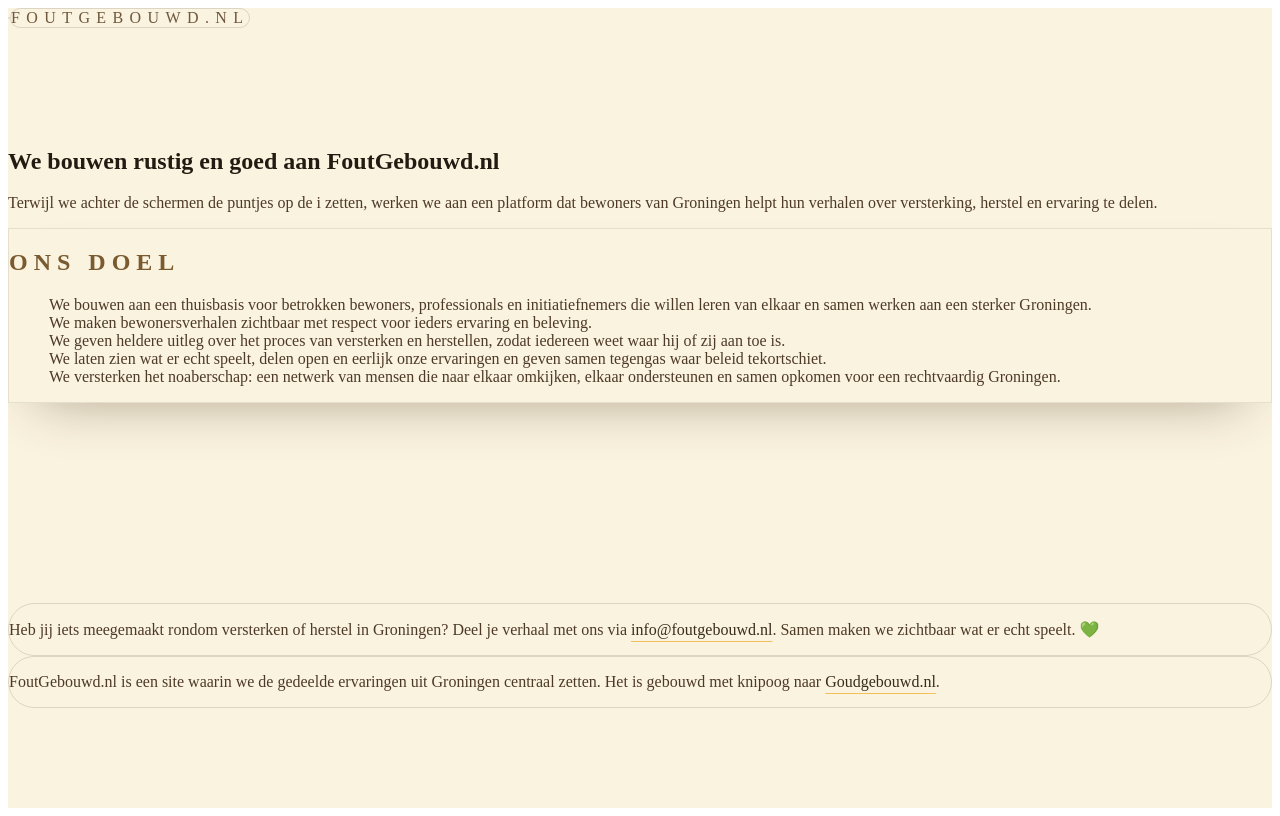
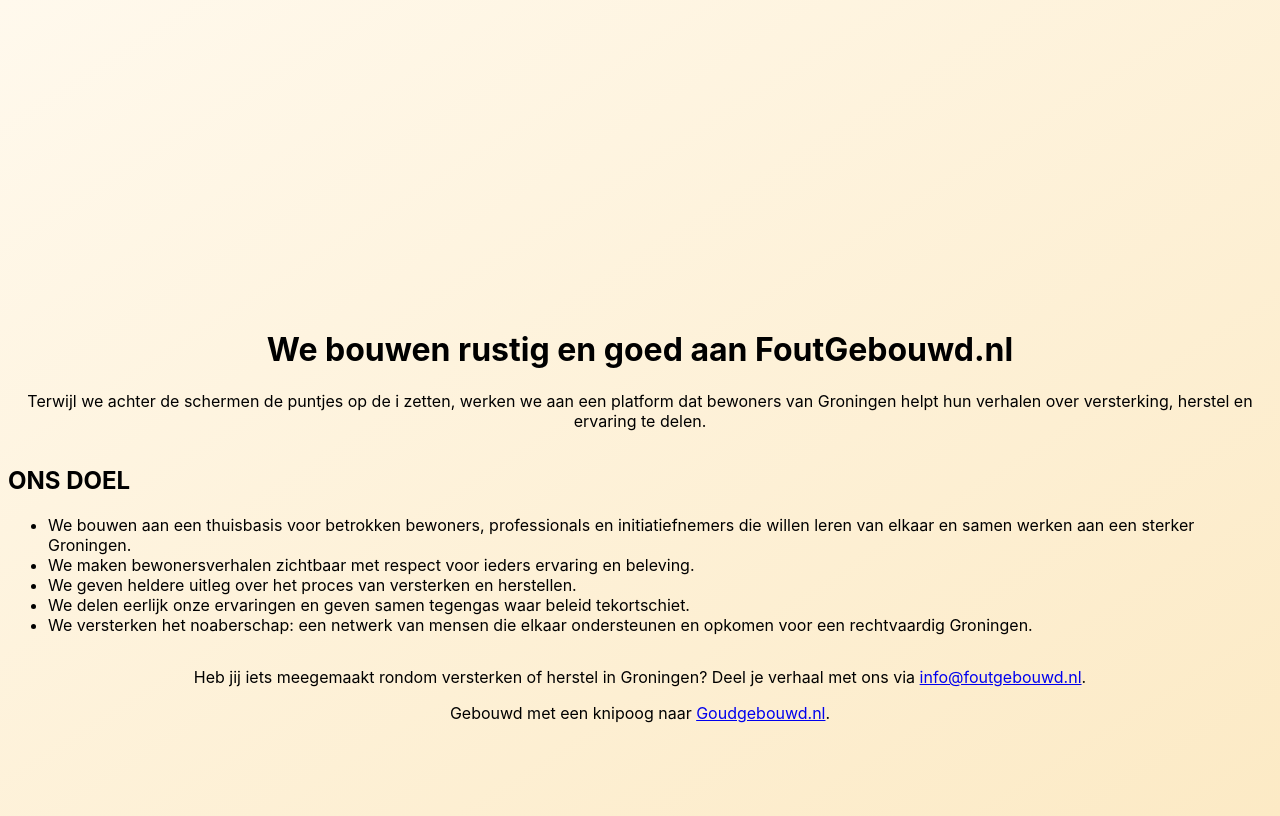
Before and after one commit to serviceteam-daarom/testwebsite, a React (Vite) app: page / in a window 1280 px wide. Built offline with nearby package versions, Linux system fonts and the light colour scheme.

Commit message:
Create animated coming soon landing page

```diff
--- a/src/App.tsx
+++ b/src/App.tsx
@@ -1,91 +1,54 @@
-import logo from './assets/foutgebouwd-logo.svg';
-
-const goalPoints = [
+const goals = [
   'We bouwen aan een thuisbasis voor betrokken bewoners, professionals en initiatiefnemers die willen leren van elkaar en samen werken aan een sterker Groningen.',
   'We maken bewonersverhalen zichtbaar met respect voor ieders ervaring en beleving.',
-  'We geven heldere uitleg over het proces van versterken en herstellen, zodat iedereen weet waar hij of zij aan toe is.',
-  'We laten zien wat er echt speelt, delen open en eerlijk onze ervaringen en geven samen tegengas waar beleid tekortschiet.',
-  'We versterken het noaberschap: een netwerk van mensen die naar elkaar omkijken, elkaar ondersteunen en samen opkomen voor een rechtvaardig Groningen.',
+  'We geven heldere uitleg over het proces van versterken en herstellen.',
+  'We delen eerlijk onze ervaringen en geven samen tegengas waar beleid tekortschiet.',
+  'We versterken het noaberschap: een netwerk van mensen die elkaar ondersteunen en opkomen voor een rechtvaardig Groningen.',
 ];
 
 function App() {
   return (
-    <main className="relative min-h-screen overflow-hidden bg-[#faf3e0] text-[#231b11]">
-      <div aria-hidden className="pointer-events-none absolute inset-0 overflow-hidden">
-        <div className="absolute -left-36 -top-32 h-80 w-80 rounded-full bg-[#f9da7d] blur-3xl" />
-        <div className="absolute right-[-10%] top-1/3 h-[420px] w-[420px] rounded-full bg-[#f5c154]/60 blur-3xl" />
-        <div className="absolute inset-x-0 bottom-0 h-72 bg-gradient-to-t from-[#f0d18d]/40 to-transparent" />
-        <div className="absolute inset-x-0 top-0 h-36 bg-gradient-to-b from-white/60 to-transparent" />
+    <main className="flex min-h-screen flex-col items-center justify-center gap-10 p-6 text-neutral-800">
+      <div className="fade-in shape-container">
+        <div className="shape blue-half" aria-hidden />
+        <div className="shape green-square" aria-hidden />
+        <div className="shape red-circle" aria-hidden />
       </div>
 
-      <div className="relative z-10 mx-auto flex min-h-screen w-full max-w-6xl flex-col gap-16 px-6 py-10 sm:py-16 md:px-12">
-        <header className="flex flex-col gap-6 sm:flex-row sm:items-center sm:justify-between">
-          <div className="flex items-center gap-4">
-            <span className="flex h-16 w-16 items-center justify-center rounded-full border border-[#3a2b1c]/15 bg-white/70 shadow-md backdrop-blur-sm">
-              <img src={logo} alt="Logo van FoutGebouwd.nl" className="h-10 w-10" />
-            </span>
-            <span className="inline-flex items-center gap-2 rounded-full border border-[#3a2b1c]/15 bg-white/70 px-5 py-2 text-xs font-semibold uppercase tracking-[0.4em] text-[#6f583d] shadow-sm backdrop-blur-sm">
-              FoutGebouwd.nl
-            </span>
-          </div>
+      <header className="fade-in space-y-4 text-center">
+        <h1 className="text-3xl font-bold md:text-5xl">We bouwen rustig en goed aan FoutGebouwd.nl</h1>
+        <p className="text-lg leading-relaxed md:text-xl">
+          Terwijl we achter de schermen de puntjes op de i zetten, werken we aan een platform dat bewoners van Groningen helpt
+          hun verhalen over versterking, herstel en ervaring te delen.
+        </p>
       </header>
 
-        <section className="grid flex-1 gap-16 md:grid-cols-[minmax(0,1.1fr)_minmax(0,0.9fr)]">
-          <div className="flex flex-col justify-center gap-10">
-            <div className="space-y-6">
-              <h1 className="text-4xl font-semibold leading-[1.1] text-[#231b11] sm:text-5xl md:text-6xl">
-                We bouwen rustig en goed aan FoutGebouwd.nl
-              </h1>
-              <p className="max-w-xl text-base leading-relaxed text-[#4d3a26] sm:text-lg">
-                Terwijl we achter de schermen de puntjes op de i zetten, werken we aan een platform dat bewoners van Groningen helpt hun verhalen over versterking, herstel en ervaring te delen.
-              </p>
-            </div>
-
-            <div className="relative overflow-hidden rounded-3xl border border-[#3a2b1c]/10 bg-white/80 p-6 shadow-[0_25px_55px_-30px_rgba(67,47,20,0.45)] backdrop-blur">
-              <div className="absolute right-0 top-0 h-24 w-24 rounded-bl-full bg-[#f7d37e]/60" aria-hidden />
-              <div className="relative space-y-5 text-left text-[#3a2b1c]">
-                <h2 className="text-sm font-semibold uppercase tracking-[0.25em] text-[#7a5a2e]">Ons doel</h2>
-                <ul className="space-y-3 text-sm leading-relaxed text-[#4d3a26] sm:text-base">
-                  {goalPoints.map((point) => (
-                    <li key={point} className="flex items-start gap-3">
-                      <span className="mt-1 inline-flex h-2.5 w-2.5 flex-none rounded-full bg-[#e6b74f]" aria-hidden />
-                      <span>{point}</span>
-                    </li>
+      <section className="fade-in w-full max-w-3xl rounded-2xl bg-white/80 p-8 shadow-md">
+        <h2 className="text-lg font-semibold uppercase tracking-wide text-amber-800">Ons doel</h2>
+        <ul className="mt-4 list-disc space-y-2 pl-5 text-neutral-700">
+          {goals.map((goal) => (
+            <li key={goal}>{goal}</li>
           ))}
         </ul>
-              </div>
-            </div>
-          </div>
+      </section>
 
-          <aside className="flex flex-col justify-center gap-10">
-            <div className="space-y-4 rounded-[32px] border border-[#3a2b1c]/15 bg-white/80 p-8 shadow-[0_35px_80px_-40px_rgba(67,47,20,0.55)] backdrop-blur text-left text-[#3a2b1c]">
-              <p className="text-sm leading-relaxed text-[#4d3a26] sm:text-base">
+      <section className="fade-in space-y-4 text-center">
+        <p className="text-lg">
           Heb jij iets meegemaakt rondom versterken of herstel in Groningen? Deel je verhaal met ons via{' '}
-                <a
-                  href="mailto:info@foutgebouwd.nl"
-                  className="font-semibold text-[#3a2b1c] underline decoration-[#f1c05a] underline-offset-6 transition hover:decoration-[#3a2b1c]"
-                >
+          <a href="mailto:info@foutgebouwd.nl" className="font-semibold text-amber-700 underline hover:text-amber-900">
             info@foutgebouwd.nl
           </a>
-                . Samen maken we zichtbaar wat er echt speelt. 💚
+          .
         </p>
-            </div>
 
-            <div className="rounded-[32px] border border-[#3a2b1c]/15 bg-white/80 p-8 text-left text-sm leading-relaxed text-[#4d3a26] shadow-[0_35px_80px_-40px_rgba(67,47,20,0.55)] backdrop-blur sm:text-base">
-              <p>
-                FoutGebouwd.nl is een site waarin we de gedeelde ervaringen uit Groningen centraal zetten. Het is gebouwd met knipoog naar{' '}
-                <a
-                  href="https://goudgebouwd.nl"
-                  className="font-semibold text-[#3a2b1c] underline decoration-[#f1c05a] underline-offset-6 transition hover:decoration-[#3a2b1c]"
-                >
+        <p className="text-sm text-neutral-600">
+          Gebouwd met een knipoog naar{' '}
+          <a href="https://goudgebouwd.nl" target="_blank" rel="noreferrer" className="text-amber-700 underline hover:text-amber-900">
             Goudgebouwd.nl
           </a>
           .
         </p>
-            </div>
-          </aside>
       </section>
-      </div>
     </main>
   );
 }
--- a/src/styles.css
+++ b/src/styles.css
@@ -2,39 +2,107 @@
 @tailwind components;
 @tailwind utilities;
 
-/* --- Goudgebouwd navigatie --- */
-@layer components {
-  .main-nav.full-width {
-    position: fixed;
-    top: 0;
-    left: 0;
-    right: 0;
-    z-index: 10;
-    display: flex;
-    justify-content: space-between;
-    align-items: center;
-    background-color: #f2f4ef;
-    padding: 1rem 2rem;
+body {
+  background: linear-gradient(to bottom right, #fff9ed, #fceac5);
+  font-family: 'Inter', system-ui, -apple-system, BlinkMacSystemFont, 'Segoe UI', sans-serif;
+}
+
+.fade-in {
+  opacity: 0;
+  animation: fadeIn 1.2s ease-in-out forwards;
+}
+
+@keyframes fadeIn {
+  from {
+    opacity: 0;
+    transform: translateY(10px);
   }
-
-  .main-nav__left,
-  .main-nav__right {
-    display: flex;
-    gap: 1rem;
-  }
-
-  .main-nav__link {
-    text-decoration: none;
-    color: #222;
-    font-family: monospace;
-    font-size: 1rem;
-    transition: color 200ms ease-in-out;
-    font-weight: 500;
-  }
-
-  .main-nav__link:hover,
-  .main-nav__link.active {
-    color: #007b4d;
-    font-weight: 600;
+  to {
+    opacity: 1;
+    transform: translateY(0);
   }
 }
+
+.shape-container {
+  position: relative;
+  width: 120px;
+  height: 200px;
+  margin: 0 auto 2rem;
+  animation: floatAll 10s ease-in-out infinite;
+}
+
+.shape {
+  position: absolute;
+  left: 50%;
+  transform: translateX(-50%);
+  opacity: 0.95;
+}
+
+.blue-half {
+  top: 0;
+  width: 100px;
+  height: 50px;
+  background: #0072ce;
+  border-top-left-radius: 100px;
+  border-top-right-radius: 100px;
+  transform-origin: center bottom;
+  animation: blueFloat 10s ease-in-out infinite;
+}
+
+.green-square {
+  top: 55px;
+  width: 80px;
+  height: 80px;
+  background: #009739;
+  transform: rotate(12deg);
+  animation: greenFloat 10s ease-in-out infinite;
+}
+
+.red-circle {
+  bottom: 0;
+  width: 90px;
+  height: 90px;
+  background: #e43d30;
+  border-radius: 50%;
+  animation: redFloat 10s ease-in-out infinite;
+}
+
+@keyframes blueFloat {
+  0%,
+  100% {
+    transform: translate(-50%, 0) rotate(0deg);
+  }
+  50% {
+    transform: translate(-50%, -10px) rotate(-5deg);
+  }
+}
+
+@keyframes greenFloat {
+  0%,
+  100% {
+    transform: translate(-50%, 0) rotate(12deg);
+  }
+  50% {
+    transform: translate(-50%, 8px) rotate(20deg);
+  }
+}
+
+@keyframes redFloat {
+  0%,
+  100% {
+    transform: translate(-50%, 0);
+  }
+  50% {
+    transform: translate(-50%, -8px);
+  }
+}
+
+@keyframes floatAll {
+  0%,
+  100% {
+    transform: scale(1);
+  }
+  50% {
+    transform: scale(1.03);
+  }
+}
```
Also changed, not shown: 5 other files (tests, documents, lock files or other folders). Lines whose indentation alone changed are shown as unchanged.
